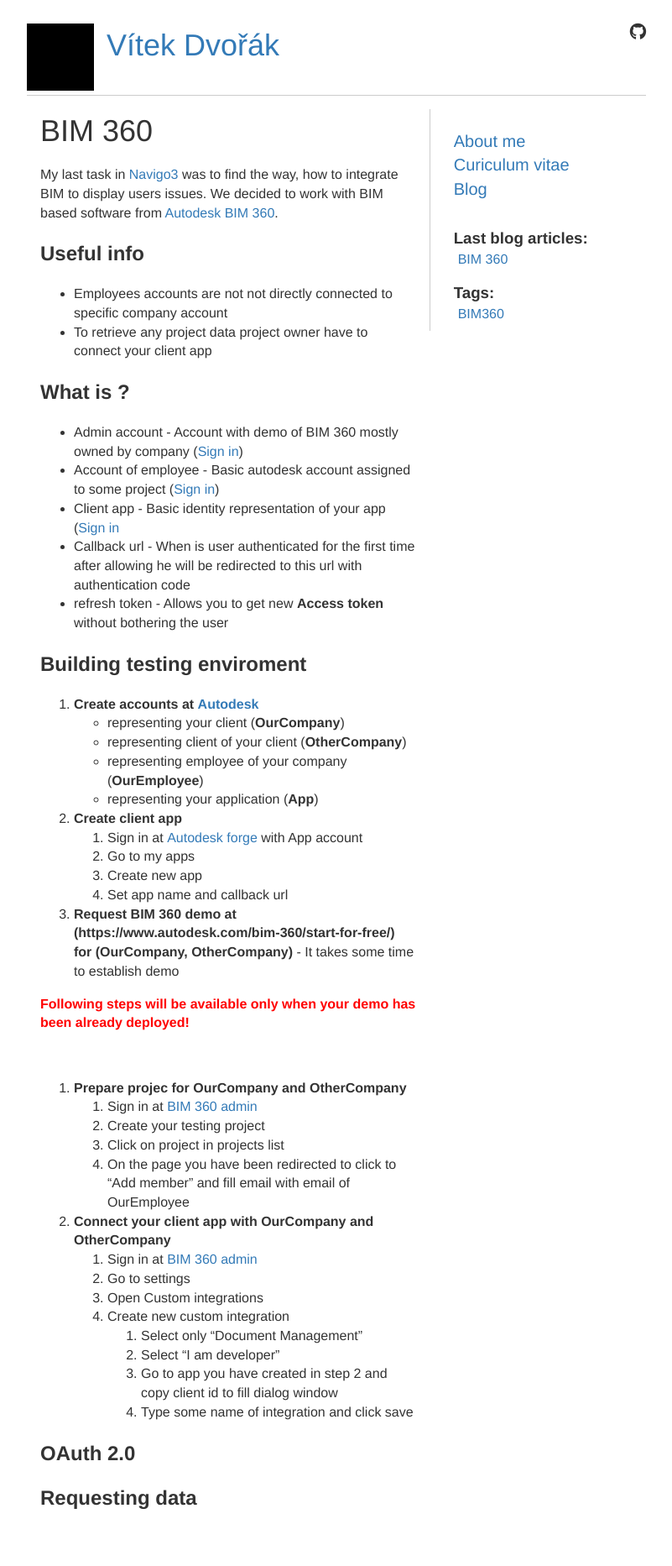
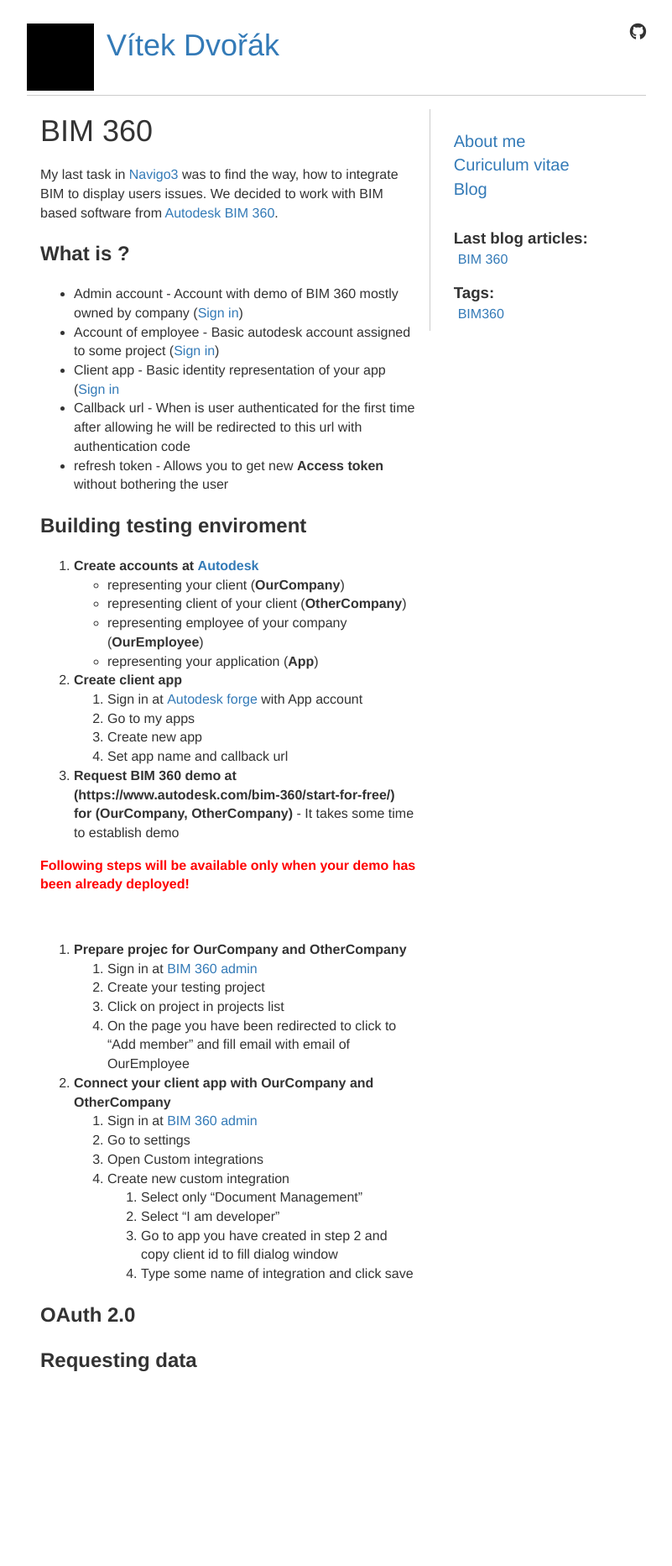
Before and after one commit to vdvorak/vitekdvorak.github.io, a Jekyll site: the page built from _posts/2021-04-03-bim360.md, in a window 1280 px wide. Shown: the whole page at 84% size, without its empty margins (239-1040 px from the left). Built offline with Jekyll 4.4.1, drawn with Linux system fonts in a browser that asks for light colours; nearby versions of some CDN libraries; after the commit the page ends 1701 px from its top, so only the background shows below that.

Commit message:
Update 2021-04-03-bim360.md

```diff
--- a/_posts/2021-04-03-bim360.md
+++ b/_posts/2021-04-03-bim360.md
@@ -7,10 +7,6 @@ tags: BIM360
 
 My last task in [Navigo3](https://navigo3.com/) was to find the way, how to integrate BIM to display users issues.
 We decided to work with BIM based software from [Autodesk](https://www.autodesk.com/) [BIM 360](https://www.autodesk.com/bim-360/).
-
-## Useful info
- - Employees accounts are not not directly connected to specific company account
- - To retrieve any project data project owner have to connect your client app
 
 ## What is ?
  - Admin account - Account with demo of BIM 360 mostly owned by company ([Sign in](https://admin.b360.autodesk.com))
```
